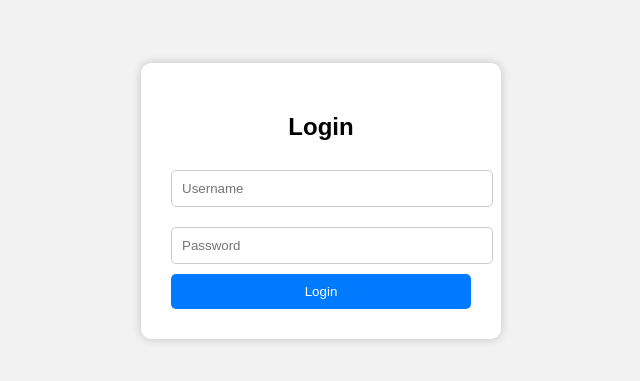
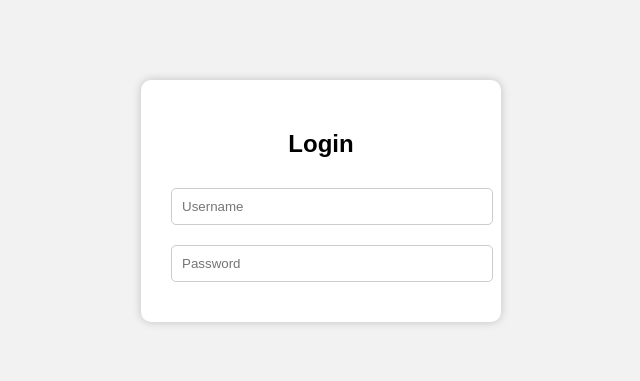
Before and after one commit to LearningGitDemo/Demo, a plain HTML site: page index.html in a window 1280 px wide. Shown: the part 199-580 px from the top of the page, without its empty margins (319-959 px from the left). Drawn offline with Linux system fonts and the light colour scheme.

Commit message:
Update index.html
removing the bug from code

```diff
--- a/index.html
+++ b/index.html
@@ -12,7 +12,6 @@
     <h2>Login</h2>
     <input type="text" placeholder="Username">
     <input type="password" placeholder="Password">
-    <button>Login</button>
   </div>
 </body>
 </html>
```
